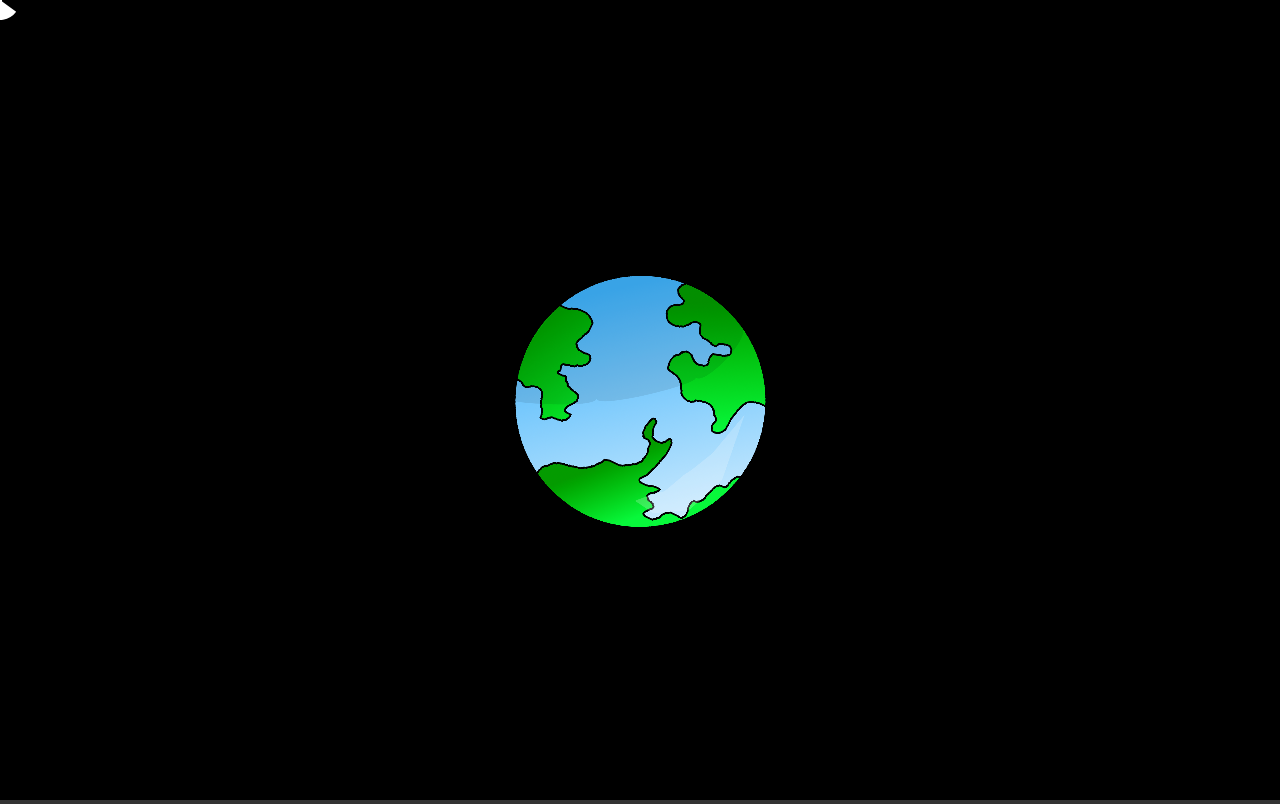
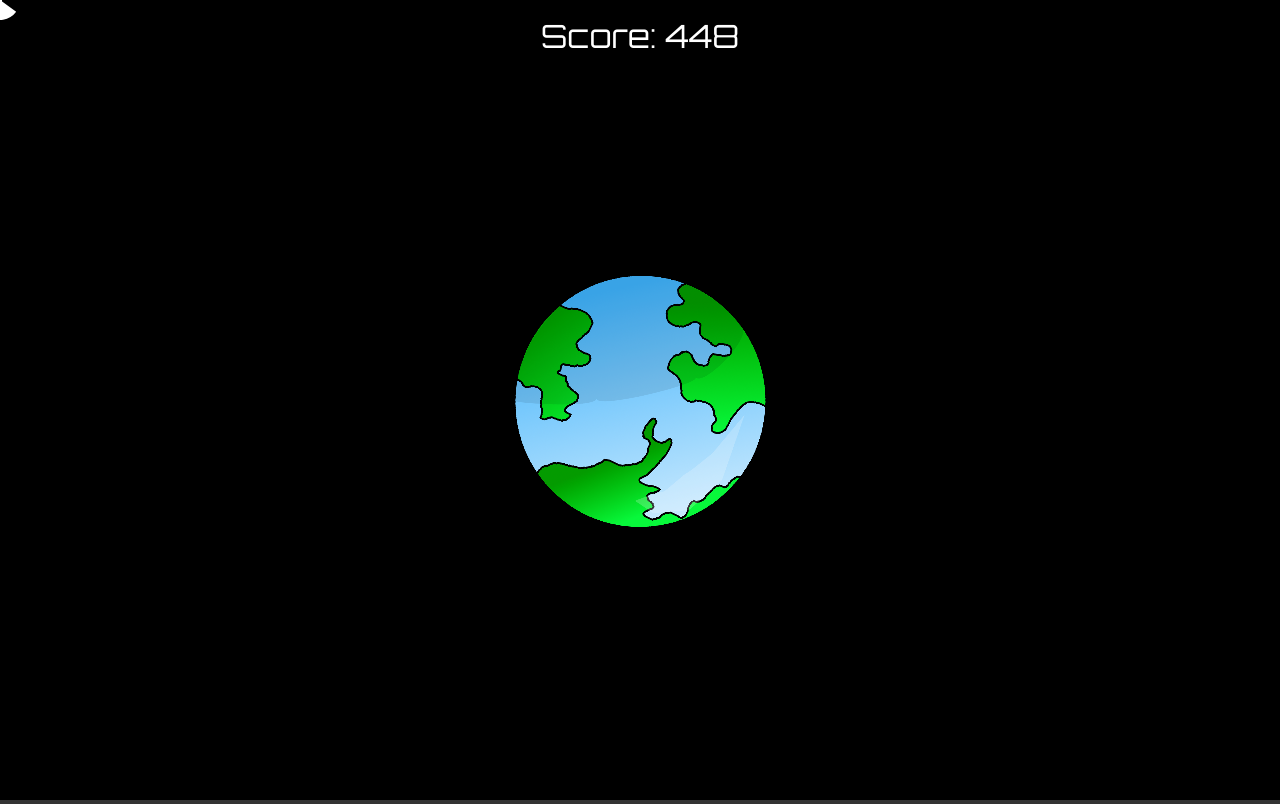
Before and after one commit to RNGame/RNGame.github.io, a website built with webpack: page src/index.html in a window 1280 px wide. Built offline with nearby package versions, Linux system fonts and the light colour scheme.

Commit message:
added score

```diff
--- a/package.json
+++ b/package.json
@@ -21,6 +21,7 @@
     "@babel/preset-env": "^7.4.1",
     "@babel/preset-typescript": "^7.3.3",
     "@types/jasmine": "2.8.7",
+    "@types/jquery": "^3.5.5",
     "@types/node": "7.0.0",
     "@types/p5": "^0.9.0",
     "awesome-typescript-loader": "5.2.0",
@@ -60,6 +61,7 @@
     "test": "karma start karma.config.js"
   },
   "dependencies": {
+    "jquery": "^3.5.1",
     "p5": "^1.2.0"
   }
 }
--- a/src/index.html
+++ b/src/index.html
@@ -5,9 +5,14 @@
         <meta charset="utf-8">
         <meta http-equiv="X-UA-Compatible" content="IE=edge">
         <title>RNGame</title>
-        <meta name="description" content="This is a dummy for RNGame">
+        <meta name="description" content="This is the RNGame">
         <meta name="viewport" content="width=device-width, initial-scale=1">
     </head>
     <body>
+        <div id="game"></div>
+        <div class="status">
+            <span class="score-label">Score:&nbsp;</span>
+            <span class="score">0</span>
+        </div>
     </body>
 </html>
--- a/src/main.ts
+++ b/src/main.ts
@@ -7,6 +7,7 @@ import { Meteor } from "./ts/models/meteor";
 import { Impact } from "./ts/models/impact";
 import { Star } from "./ts/models/star";
 import "./style/main.scss";
+import $ from 'jquery';
 
 const gamesize = 800;
 
@@ -25,12 +26,19 @@ let impacts: Impact[];
 
 let eckangle: number;
 
+let score: number = 0;
+
 const uniformProb: Distribution = new ExponentialDistribution(Math.random, 1);
 
 /*
 let sound_nom: p5.SoundFile;
 let sound_oof: p5.SoundFile;
 */
+
+function addToScore(add: number) {
+  score += add;
+  $(".score").text(score);
+}
 
 var sketch = (p: p5) => {
   p.preload = () => {
@@ -45,7 +53,8 @@ var sketch = (p: p5) => {
     p.imageMode(p.CENTER);
     const height = p.windowHeight;
     const width = p.windowWidth;
-    p.createCanvas(width, height);
+    const canvas = p.createCanvas(width, height);
+    canvas.parent('game');
     p.stroke(255);
     p.frameRate(framesPerSecond);
     p.noCursor();
@@ -88,6 +97,7 @@ var sketch = (p: p5) => {
         impacts.push(new Impact(meteor.posX, meteor.posY, meteor.meteorSize * 2));
       }
       if (meteor.stateEaten) {
+        addToScore(1)
         removeMeteor(meteor);
         stars.push(new Star(meteor.posX, meteor.posY));
       }
--- a/src/style/main.scss
+++ b/src/style/main.scss
@@ -1,3 +1,5 @@
+@import url('https://fonts.googleapis.com/css2?family=Orbitron&display=swap');
+
 html, body{
     height: 100%;
 }
@@ -12,10 +14,21 @@ body{
     padding: 0;
 }
 
-//da ist der canvas/das spiel drin
-main{
+#game {
+    position: absolute;
+    width: 100vw;
+    height: 100vh;
+    z-index: -3;
+}
+
+.status {
+    padding: 1rem 0;
     display: flex;
-    height: 100%;
     justify-content: center;
-    align-items: center;
+
+    span {
+        font-family: 'Orbitron', sans-serif;
+        font-size: 32px;
+        color: white;
+    }
 }
--- a/tsconfig.json
+++ b/tsconfig.json
@@ -5,6 +5,9 @@
     "noImplicitAny": true,
     "module": "commonjs",
     "target": "es6",
+    "lib": [
+      "DOM","ES2016"
+    ],
     "declaration": true,
     "allowSyntheticDefaultImports": true,
     "esModuleInterop": true
```
Also changed, not shown: 1 other file.
